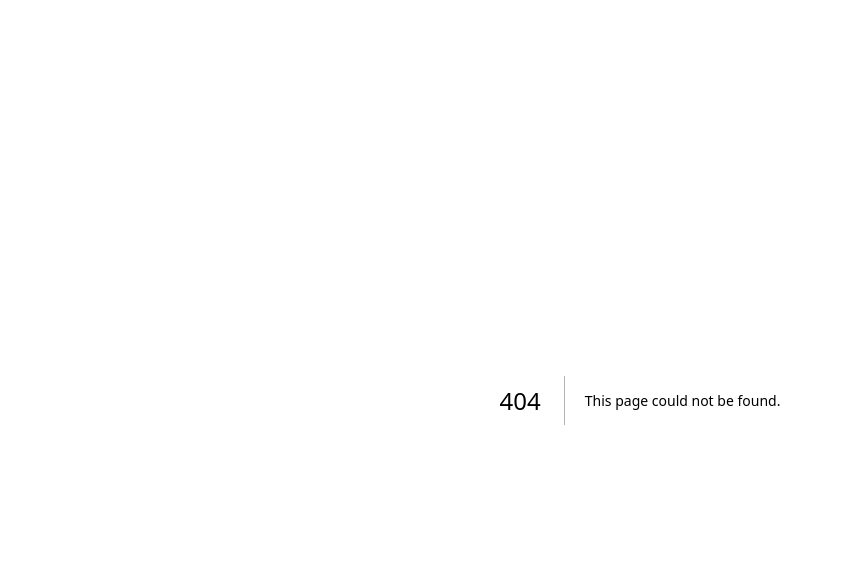
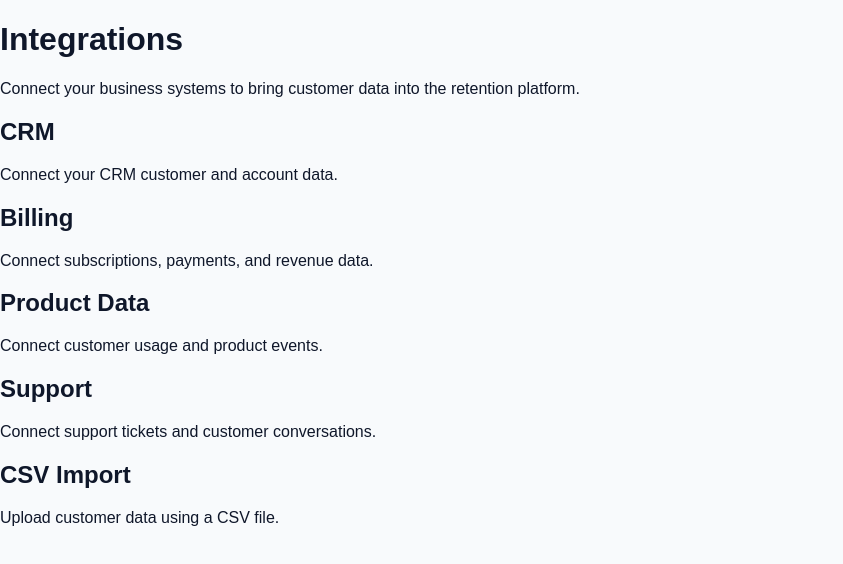
Before and after one commit to akshaybhardwaj411/ai-customer-retention-platform, a Next.js app in the folder frontend/: page /integrations in a window 1280 px wide. Before the commit this address had no page. Shown: the top 564 px of the page, without its empty margins (0-843 px from the left). Built offline with nearby package versions, Linux system fonts and the light colour scheme.

Commit message:
Create IntegrationsPage component with sections

```diff
--- /dev/null
+++ b/frontend/app/integrations/page.tsx
@@ -0,0 +1,37 @@
+export default function IntegrationsPage() {
+  return (
+    <main>
+      <h1>Integrations</h1>
+
+      <p>
+        Connect your business systems to bring customer data into the
+        retention platform.
+      </p>
+
+      <section>
+        <h2>CRM</h2>
+        <p>Connect your CRM customer and account data.</p>
+      </section>
+
+      <section>
+        <h2>Billing</h2>
+        <p>Connect subscriptions, payments, and revenue data.</p>
+      </section>
+
+      <section>
+        <h2>Product Data</h2>
+        <p>Connect customer usage and product events.</p>
+      </section>
+
+      <section>
+        <h2>Support</h2>
+        <p>Connect support tickets and customer conversations.</p>
+      </section>
+
+      <section>
+        <h2>CSV Import</h2>
+        <p>Upload customer data using a CSV file.</p>
+      </section>
+    </main>
+  );
+}
```
